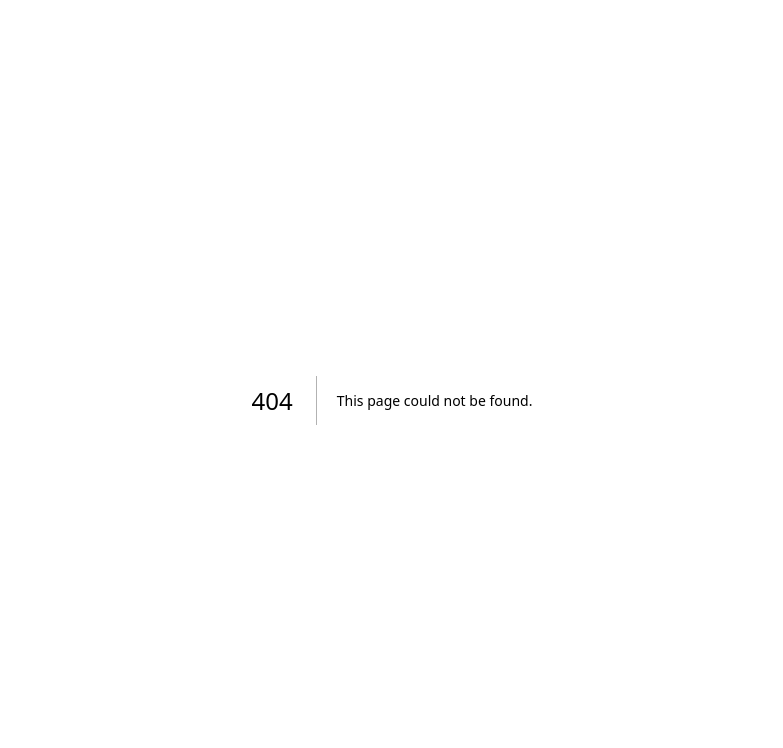
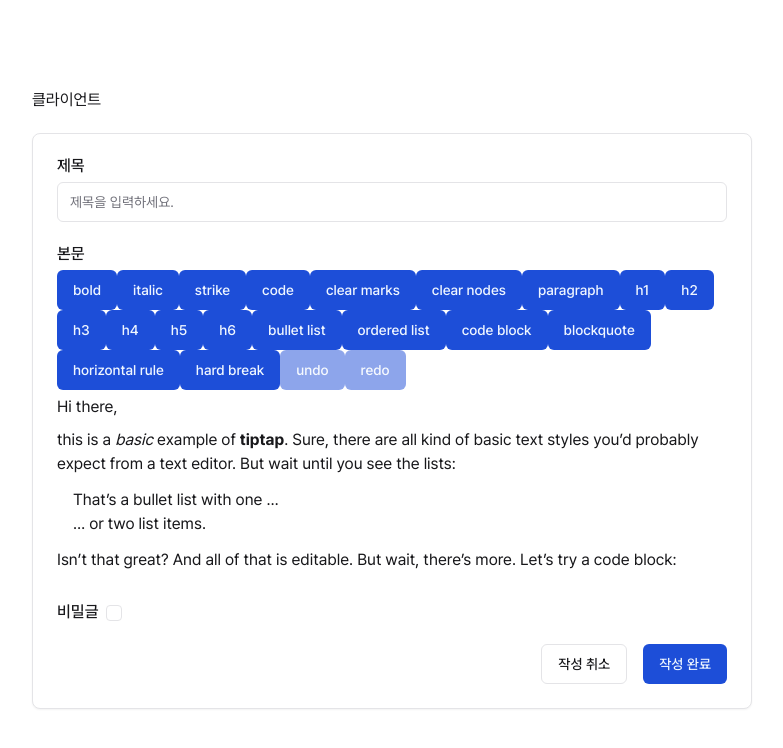
Before and after one commit to skrjsghd/hong-admin, a Next.js app: page /test in a window 1280 px wide. Before the commit this address had no page. Shown: the top 748 px of the page, without its empty margins (248-1031 px from the left). Built offline with nearby package versions, Linux system fonts and the light colour scheme.

Commit message:
FEAT : add tiptap

```diff
--- a/package.json
+++ b/package.json
@@ -11,6 +11,9 @@
   },
   "dependencies": {
     "@heroicons/react": "^2.1.1",
+    "@tiptap/pm": "^2.3.0",
+    "@tiptap/react": "^2.3.0",
+    "@tiptap/starter-kit": "^2.3.0",
     "class-variance-authority": "^0.7.0",
     "clsx": "^2.1.0",
     "next": "14.1.3",
--- /dev/null
+++ b/src/app/test/page.tsx
@@ -0,0 +1,27 @@
+import { TipTap } from "@/components/tiptap";
+import { Button, Checkbox, Input, Label } from "@/components/ui";
+
+export default async function TestPage() {
+  return (
+    <div className="flex h-dvh items-center justify-center">
+      <section className="max-w-screen-md space-y-6 p-6">
+        <h1>클라이언트</h1>
+        <div className="flex flex-col gap-6 rounded-lg border bg-background p-6 shadow-sm">
+          <Label title="제목">
+            <Input placeholder="제목을 입력하세요." />
+          </Label>
+          <Label title="본문">
+            <TipTap />
+          </Label>
+          <Label title="비밀글" side="left">
+            <Checkbox />
+          </Label>
+          <div className="flex items-center justify-end gap-4">
+            <Button variant={"outline"}>작성 취소</Button>
+            <Button>작성 완료</Button>
+          </div>
+        </div>
+      </section>
+    </div>
+  );
+}
--- /dev/null
+++ b/src/components/styles.css
@@ -0,0 +1,55 @@
+/* Basic editor styles */
+.tiptap {
+  > * + * {
+    margin-top: 0.75em;
+  }
+}
+
+ul,
+ol {
+  padding: 0 1rem;
+}
+
+h1,
+h2,
+h3,
+h4,
+h5,
+h6 {
+  line-height: 1.1;
+}
+
+code {
+  background-color: rgba(#616161, 0.1);
+  color: #616161;
+}
+
+pre {
+  background: #0d0d0d;
+  color: #fff;
+  font-family: "JetBrainsMono", monospace;
+  padding: 0.75rem 1rem;
+  border-radius: 0.5rem;
+}
+pre code {
+  color: inherit;
+  padding: 0;
+  background: none;
+  font-size: 0.8rem;
+}
+
+img {
+  max-width: 100%;
+  height: auto;
+}
+
+blockquote {
+  padding-left: 1rem;
+  border-left: 2px solid rgba(#0d0d0d, 0.1);
+}
+
+hr {
+  border: none;
+  border-top: 2px solid rgba(#0d0d0d, 0.1);
+  margin: 2rem 0;
+}
--- /dev/null
+++ b/src/components/tiptap.tsx
@@ -0,0 +1,185 @@
+"use client";
+
+import "./styles.css";
+
+import { EditorProvider, useCurrentEditor } from "@tiptap/react";
+import StarterKit from "@tiptap/starter-kit";
+import React from "react";
+import { Button } from "./ui";
+
+const MenuBar = () => {
+  const { editor } = useCurrentEditor();
+
+  if (!editor) {
+    return null;
+  }
+
+  return (
+    <div className="flex flex-wrap">
+      <Button
+        onClick={() => editor.chain().focus().toggleBold().run()}
+        disabled={!editor.can().chain().focus().toggleBold().run()}
+        className={editor.isActive("bold") ? "is-active" : ""}
+      >
+        bold
+      </Button>
+      <Button
+        onClick={() => editor.chain().focus().toggleItalic().run()}
+        disabled={!editor.can().chain().focus().toggleItalic().run()}
+        className={editor.isActive("italic") ? "is-active" : ""}
+      >
+        italic
+      </Button>
+      <Button
+        onClick={() => editor.chain().focus().toggleStrike().run()}
+        disabled={!editor.can().chain().focus().toggleStrike().run()}
+        className={editor.isActive("strike") ? "is-active" : ""}
+      >
+        strike
+      </Button>
+      <Button
+        onClick={() => editor.chain().focus().toggleCode().run()}
+        disabled={!editor.can().chain().focus().toggleCode().run()}
+        className={editor.isActive("code") ? "is-active" : ""}
+      >
+        code
+      </Button>
+      <Button onClick={() => editor.chain().focus().unsetAllMarks().run()}>
+        clear marks
+      </Button>
+      <Button onClick={() => editor.chain().focus().clearNodes().run()}>
+        clear nodes
+      </Button>
+      <Button
+        onClick={() => editor.chain().focus().setParagraph().run()}
+        className={editor.isActive("paragraph") ? "is-active" : ""}
+      >
+        paragraph
+      </Button>
+      <Button
+        onClick={() => editor.chain().focus().toggleHeading({ level: 1 }).run()}
+        className={editor.isActive("heading", { level: 1 }) ? "is-active" : ""}
+      >
+        h1
+      </Button>
+      <Button
+        onClick={() => editor.chain().focus().toggleHeading({ level: 2 }).run()}
+        className={editor.isActive("heading", { level: 2 }) ? "is-active" : ""}
+      >
+        h2
+      </Button>
+      <Button
+        onClick={() => editor.chain().focus().toggleHeading({ level: 3 }).run()}
+        className={editor.isActive("heading", { level: 3 }) ? "is-active" : ""}
+      >
+        h3
+      </Button>
+      <Button
+        onClick={() => editor.chain().focus().toggleHeading({ level: 4 }).run()}
+        className={editor.isActive("heading", { level: 4 }) ? "is-active" : ""}
+      >
+        h4
+      </Button>
+      <Button
+        onClick={() => editor.chain().focus().toggleHeading({ level: 5 }).run()}
+        className={editor.isActive("heading", { level: 5 }) ? "is-active" : ""}
+      >
+        h5
+      </Button>
+      <Button
+        onClick={() => editor.chain().focus().toggleHeading({ level: 6 }).run()}
+        className={editor.isActive("heading", { level: 6 }) ? "is-active" : ""}
+      >
+        h6
+      </Button>
+      <Button
+        onClick={() => editor.chain().focus().toggleBulletList().run()}
+        className={editor.isActive("bulletList") ? "is-active" : ""}
+      >
+        bullet list
+      </Button>
+      <Button
+        onClick={() => editor.chain().focus().toggleOrderedList().run()}
+        className={editor.isActive("orderedList") ? "is-active" : ""}
+      >
+        ordered list
+      </Button>
+      <Button
+        onClick={() => editor.chain().focus().toggleCodeBlock().run()}
+        className={editor.isActive("codeBlock") ? "is-active" : ""}
+      >
+        code block
+      </Button>
+      <Button
+        onClick={() => editor.chain().focus().toggleBlockquote().run()}
+        className={editor.isActive("blockquote") ? "is-active" : ""}
+      >
+        blockquote
+      </Button>
+      <Button onClick={() => editor.chain().focus().setHorizontalRule().run()}>
+        horizontal rule
+      </Button>
+      <Button onClick={() => editor.chain().focus().setHardBreak().run()}>
+        hard break
+      </Button>
+      <Button
+        onClick={() => editor.chain().focus().undo().run()}
+        disabled={!editor.can().chain().focus().undo().run()}
+      >
+        undo
+      </Button>
+      <Button
+        onClick={() => editor.chain().focus().redo().run()}
+        disabled={!editor.can().chain().focus().redo().run()}
+      >
+        redo
+      </Button>
+    </div>
+  );
+};
+
+const extensions = [
+  StarterKit.configure({
+    bulletList: {
+      keepMarks: true,
+      keepAttributes: false, // TODO : Making this as `false` becase marks are not preserved when I try to preserve attrs, awaiting a bit of help
+    },
+    orderedList: {
+      keepMarks: true,
+      keepAttributes: false, // TODO : Making this as `false` becase marks are not preserved when I try to preserve attrs, awaiting a bit of help
+    },
+  }),
+];
+
+const content = `
+<h2>
+  Hi there,
+</h2>
+<p>
+  this is a <em>basic</em> example of <strong>tiptap</strong>. Sure, there are all kind of basic text styles you’d probably expect from a text editor. But wait until you see the lists:
+</p>
+<ul>
+  <li>
+    That’s a bullet list with one …
+  </li>
+  <li>
+    … or two list items.
+  </li>
+</ul>
+<p>
+  Isn’t that great? And all of that is editable. But wait, there’s more. Let’s try a code block:
+</p>
+`;
+function TipTap() {
+  return (
+    <EditorProvider
+      slotBefore={<MenuBar />}
+      extensions={extensions}
+      content={content}
+    >
+      <div></div>
+    </EditorProvider>
+  );
+}
+
+export { TipTap };
```
Also changed, not shown: 1 other file (tests, documents, lock files or other folders).
